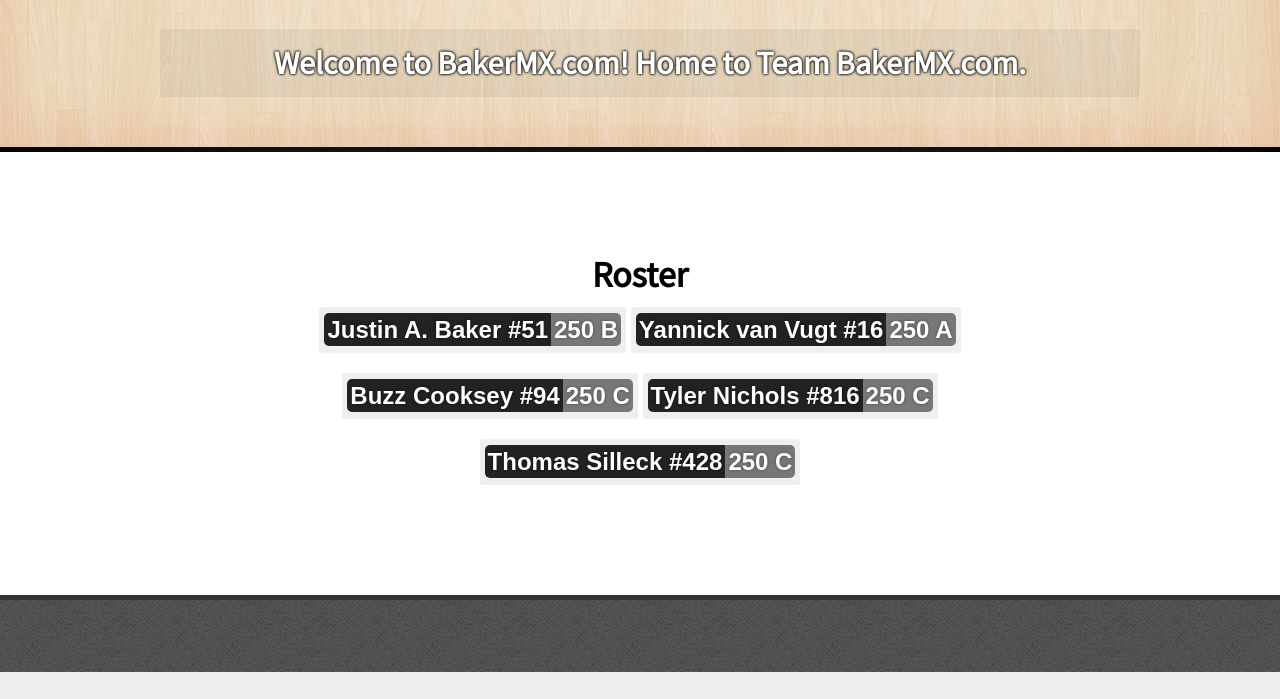
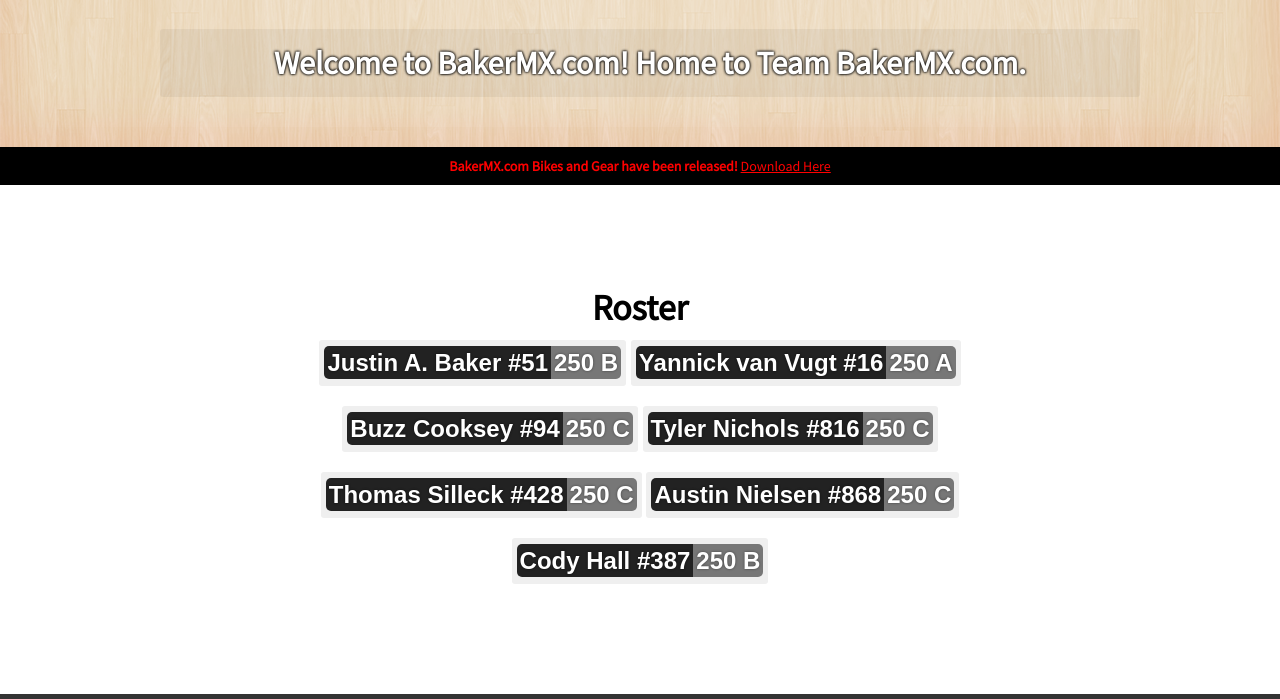
Before and after one commit to justbaker/bakermx.github.com, a plain HTML site: page index.html in a window 1280 px wide. Shown: the part 128-827 px from the top of the page. Before the commit the page ends 800 px from the top, so only its background shows below. Drawn offline with Linux system fonts and the light colour scheme; a web font is replaced by a local one.

Commit message:
Added new riders and linked to our skins!

```diff
--- a/index.html
+++ b/index.html
@@ -16,7 +16,6 @@
     margin:0 auto;
     padding: 25px 0 50px;
     border-top: 1px solid #F00;
-    border-bottom: 5px solid #000;
     box-shadow:inset 0 -16px 54px 0 rgba(255,0,0,0.075),inset 0 1px 1px 0 rgba(255,255,255,0.8);
   }
   header hr{
@@ -77,6 +76,15 @@
     border-radius: 0 5px 5px 0;
     background: #777;
   }
+  #notice{
+    background: #000;
+    text-align: center;
+    padding:10px;
+    font-size: 14px;
+    color: red;
+	font-weight:bold;
+  }
+  #notice a { color:red; font-weight:normal;}
   </style>
 </head>
 <body>
@@ -85,11 +93,11 @@
 
   <div class="g960">  <img src="logo.png" alt="BakerMX.com" /><hr /><h1>Welcome to BakerMX.com! Home to Team BakerMX.com.</h1></div>
   </header>
-  <!--
-  <nav id="links">
-    <a href="/">Home</a>
-  </nav>
--->
+
+  <div id="notice">
+    <span>BakerMX.com Bikes and Gear have been released! <a href="https://www.dropbox.com/s/bw7jlw08kja2mct/2014BAKER.zip">Download Here</a>
+  </div>
+
   <section id="main">
     <div class="g800">
     <h2>Roster</h2>
@@ -98,6 +106,8 @@
     <p><span class="rider-name">Buzz Cooksey #94</span><span class="license">250 C</span></p>
     <p><span class="rider-name">Tyler Nichols #816</span><span class="license">250 C</span></p>
     <p><span class="rider-name">Thomas Silleck #428</span><span class="license">250 C</span></p>
+    <p><span class="rider-name">Austin Nielsen #868</span><span class="license">250 C</span></p>
+    <p><span class="rider-name">Cody Hall #387</span><span class="license">250 B</span></p>
   </div>
 </section>
   </div>
```
